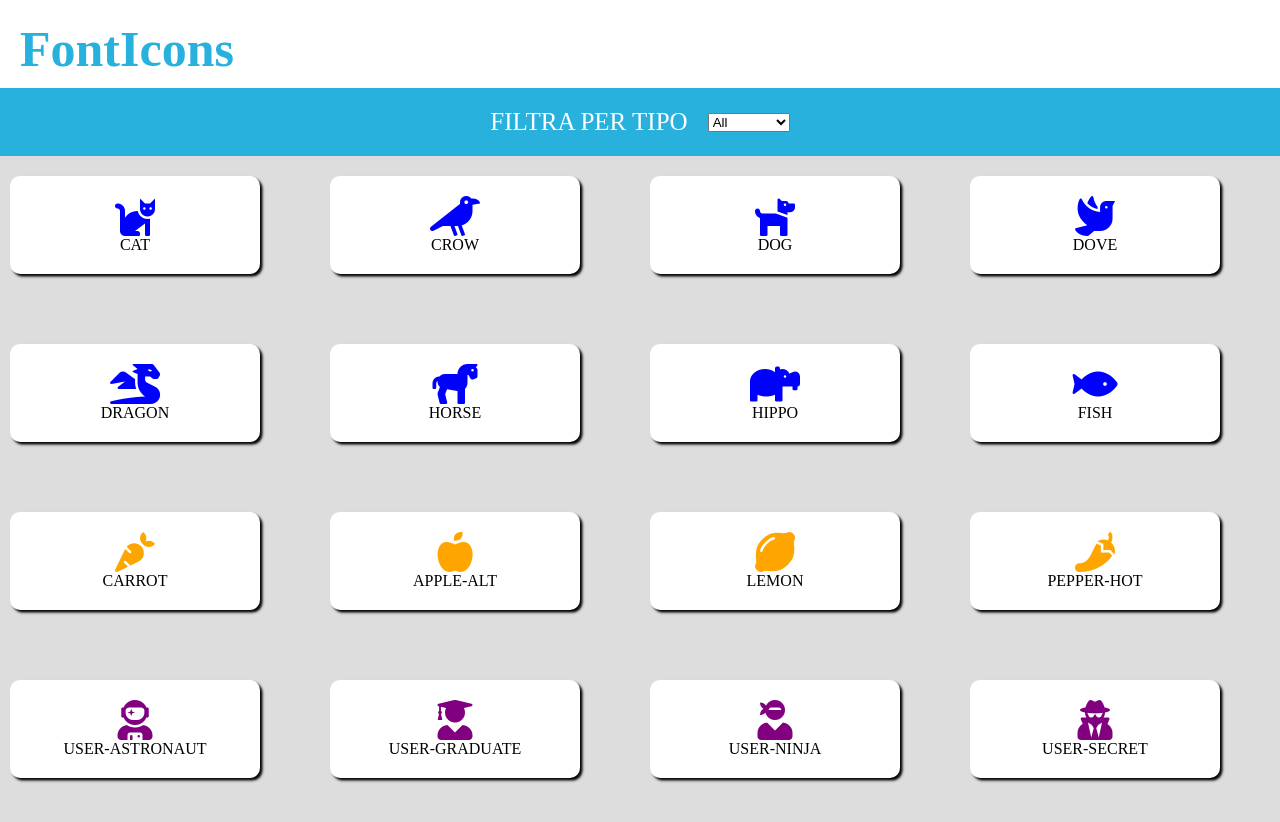
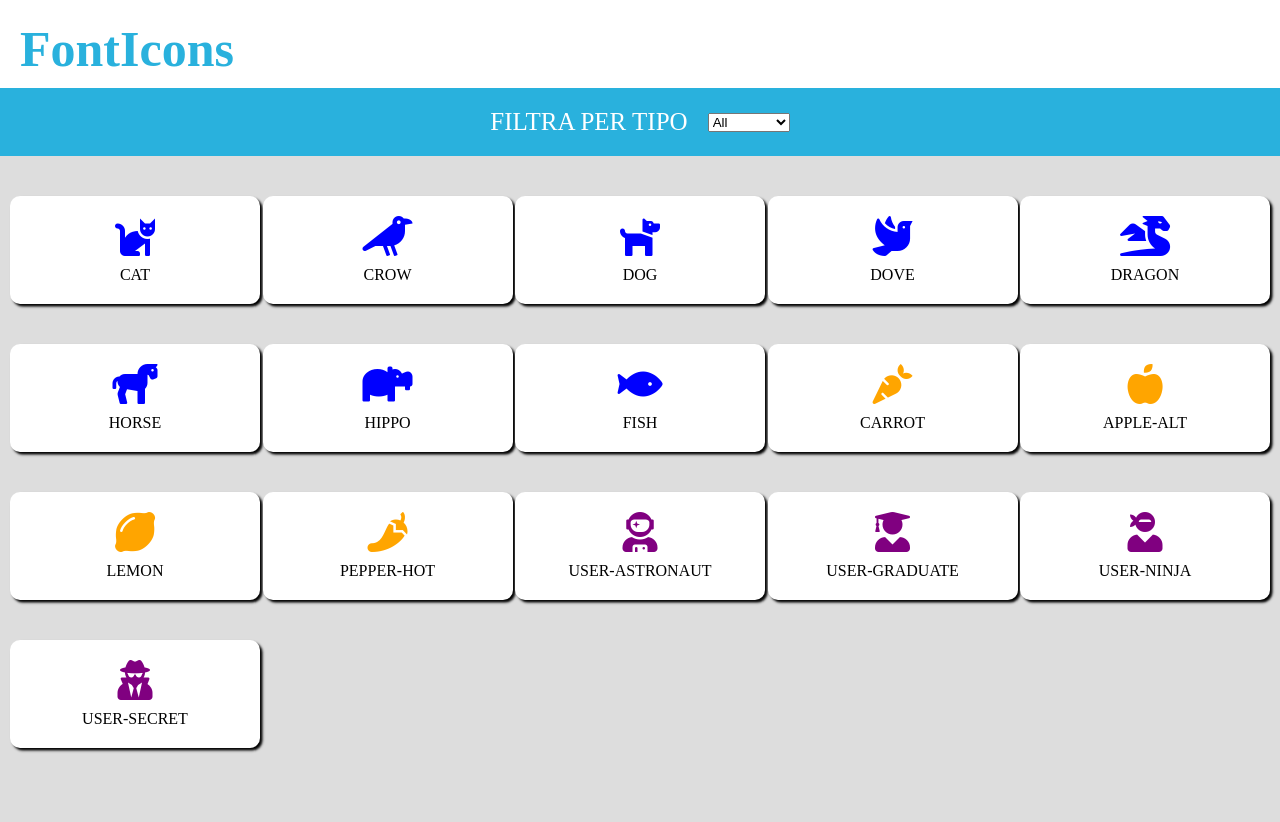
Before and after one commit to paoloferrari97/js-es6-icons, a plain HTML site: page index.html in a window 1280 px wide. After the commit the page ends 800 px from the top, so only its background shows below. Drawn offline with Linux system fonts and the light colour scheme.

Commit message:
Sistemo il css

```diff
--- a/assets/css/style.css
+++ b/assets/css/style.css
@@ -4,9 +4,14 @@
   box-sizing: border-box;
 }
 
+body {
+  background-color: #dddddd;
+}
+
 header {
   color: #29b1dd;
   padding: 20px 0 10px 20px;
+  background-color: white;
 }
 
 header > h1 {
@@ -28,16 +33,17 @@ header > h1 {
 }
 
 #icone {
-  background-color: #dddddd;
   display: flex;
-  justify-content: space-around;
   flex-wrap: wrap;
+  justify-content: space-between;
+  padding: 20px 10px 20px 10px;
 }
 
 .card {
   background-color: white;
   width: 250px;
-  margin: 20px auto 50px 10px;
+  margin-top: 20px;
+  margin-bottom: 20px;
   display: flex;
   flex-direction: column;
   justify-content: center;
@@ -49,6 +55,7 @@ header > h1 {
 
 .card > span {
   text-transform: uppercase;
+  margin-top: 10px;
 }
 
 .card > i {
```
